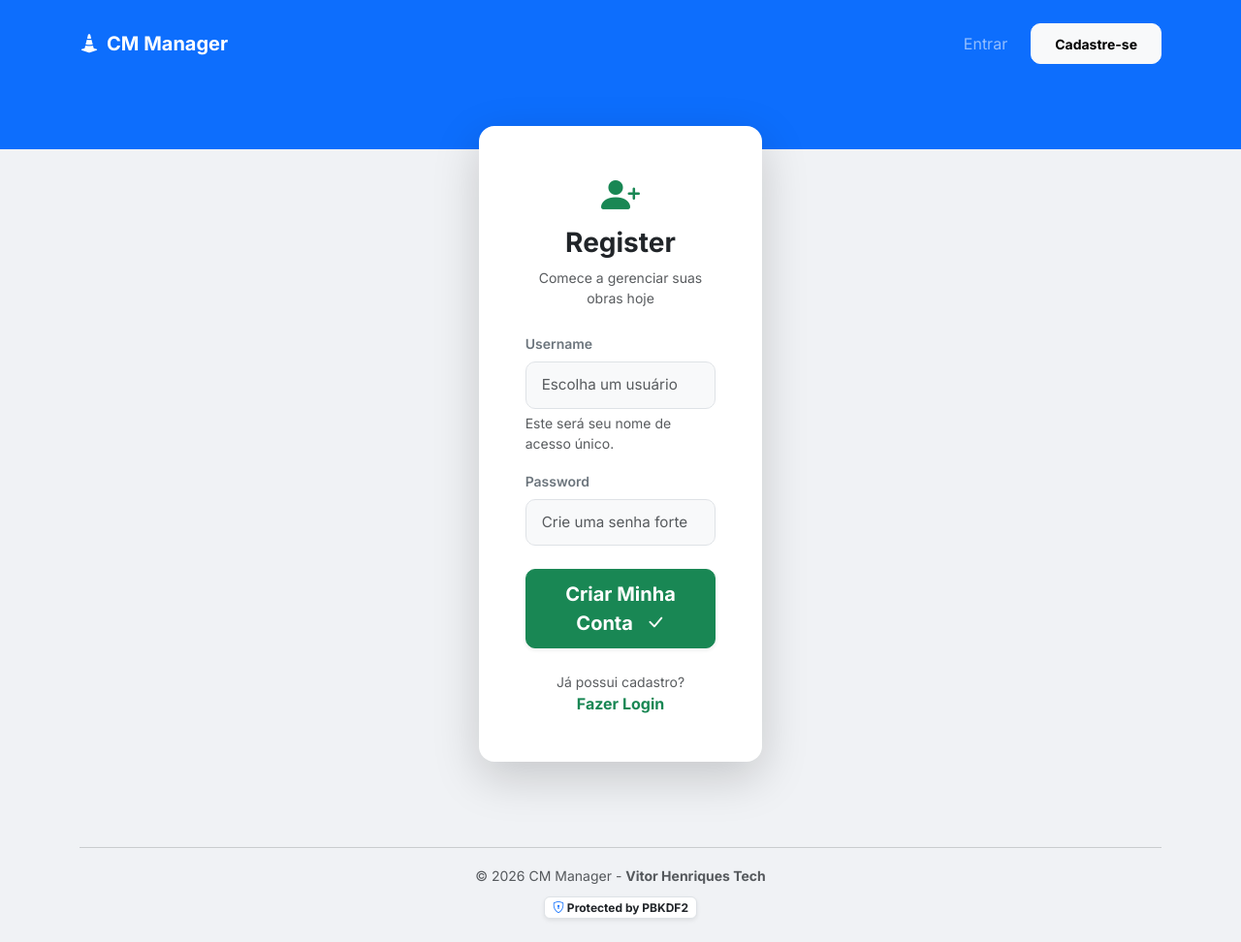
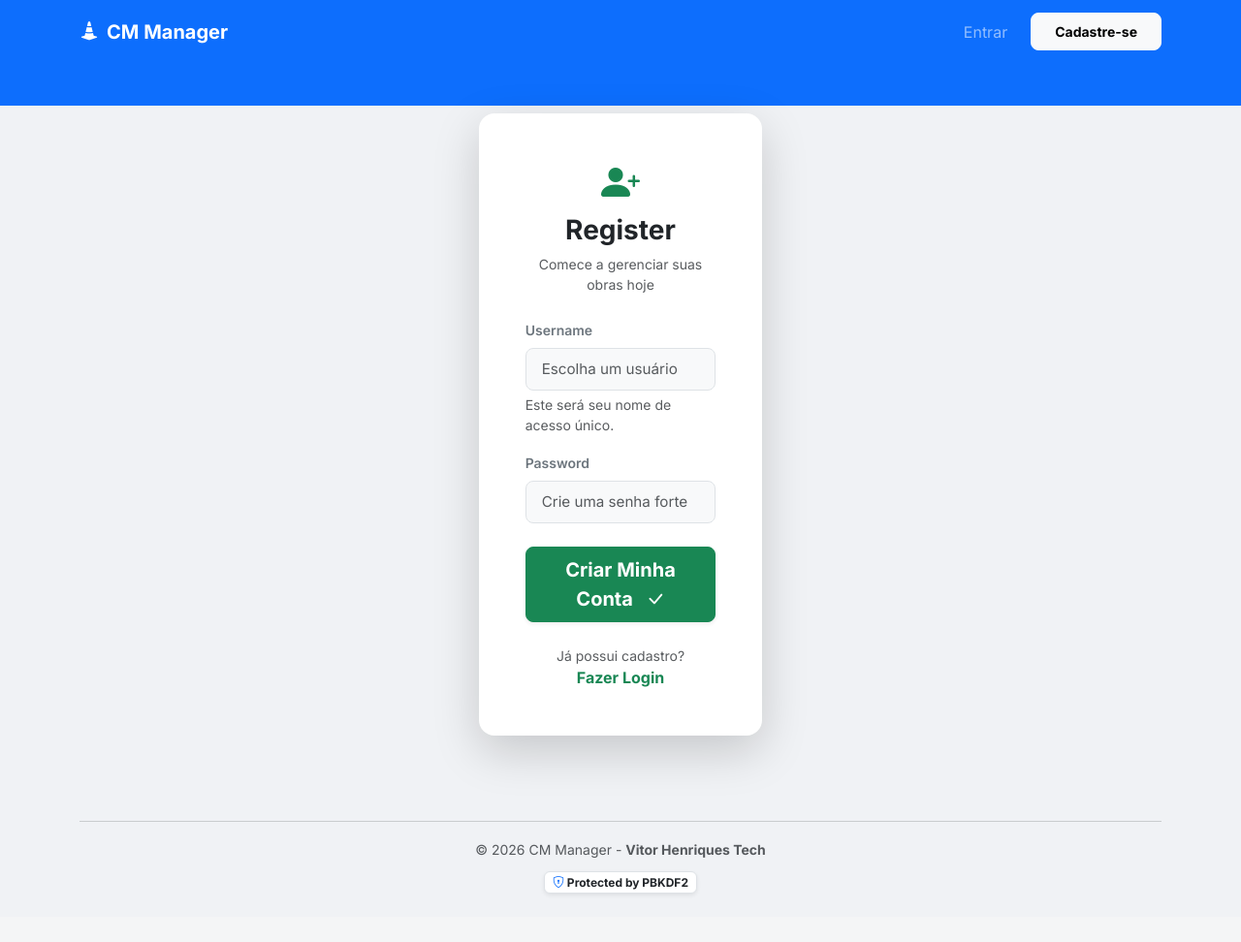
Before and after one commit to Vitorenriks/cm-manager-pro, a Flask app: page /register in a window 1280 px wide. Shown: the whole page at 97% size. After the commit the page ends 924 px from the top, so only its background shows below. Run offline with Flask 3, Linux system fonts and the light colour scheme.

Commit message:
style: resize layout and fix internal server error

```diff
--- a/app.py
+++ b/app.py
@@ -7,13 +7,12 @@ from routes import main
 app = Flask(__name__)
 app.config['SECRET_KEY'] = os.environ.get('SECRET_KEY', 'dev_key_123')
 
-# Inicializa o Banco
-init_db()
+with app.app_context():
+    init_db()
 
-# Configuração do Login
 login_manager = LoginManager()
 login_manager.init_app(app)
-login_manager.login_view = 'main.login' # Note o 'main.' devido ao Blueprint
+login_manager.login_view = 'main.login'
 
 @login_manager.user_loader
 def load_user(user_id):
@@ -24,7 +23,6 @@ def load_user(user_id):
         return User(user['id'], user['username'])
     return None
 
-# Registra as rotas
 app.register_blueprint(main)
 
 if __name__ == '__main__':
--- a/routes.py
+++ b/routes.py
@@ -4,7 +4,6 @@ from flask_login import login_user, login_required, logout_user, current_user
 from werkzeug.security import generate_password_hash, check_password_hash
 from models import get_db_connection, User
 
-# Criamos o Blueprint para conectar as rotas ao app principal
 main = Blueprint('main', __name__)
 
 @main.route('/register', methods=['GET', 'POST'])
--- a/static/style.css
+++ b/static/style.css
@@ -10,13 +10,13 @@ body {
 }
 
 .navbar {
-    padding-top: 1.5rem !important;
-    padding-bottom: 5.5rem !important;
+    padding-top: 0.8rem !important;
+    padding-bottom: 3.5rem !important;
     background-color: #0d6efd !important;
 }
 
 .main-container {
-    margin-top: -4.5rem !important;
+    margin-top: -2.5rem !important;
     flex: 1;
     position: relative;
     z-index: 10;
@@ -24,16 +24,21 @@ body {
 
 .content-card {
     border: none !important;
-    border-radius: 16px !important;
-    box-shadow: 0 10px 35px rgba(0, 0, 0, 0.07) !important;
+    border-radius: 12px !important;
+    box-shadow: 0 8px 25px rgba(0, 0, 0, 0.08) !important;
     background-color: #ffffff;
-    padding: 2rem;
+    padding: 1.5rem !important;
+}
+
+.auth-card {
+    max-width: 400px;
+    margin: 0 auto;
 }
 
 .form-control, .form-select {
     border: 1px solid #dee2e6;
-    border-radius: 10px;
-    padding: 0.75rem 1rem;
+    border-radius: 8px;
+    padding: 0.6rem 1rem;
     font-size: 0.95rem;
     transition: all 0.2s ease-in-out;
     background-color: #f8f9fa;
@@ -47,21 +52,21 @@ body {
 }
 
 .alert {
-    border-radius: 12px;
+    border-radius: 10px;
     border: none;
     font-weight: 500;
     box-shadow: 0 4px 12px rgba(0, 0, 0, 0.05);
 }
 
 .btn {
-    border-radius: 10px;
+    border-radius: 8px;
     font-weight: 600;
-    padding: 0.6rem 1.2rem;
-    transition: transform 0.1s active;
+    padding: 0.5rem 1.2rem;
+    transition: transform 0.1s;
 }
 
 .btn:active {
-    transform: scale(0.98);
+    transform: scale(0.97);
 }
 
 .btn-logout {
```
